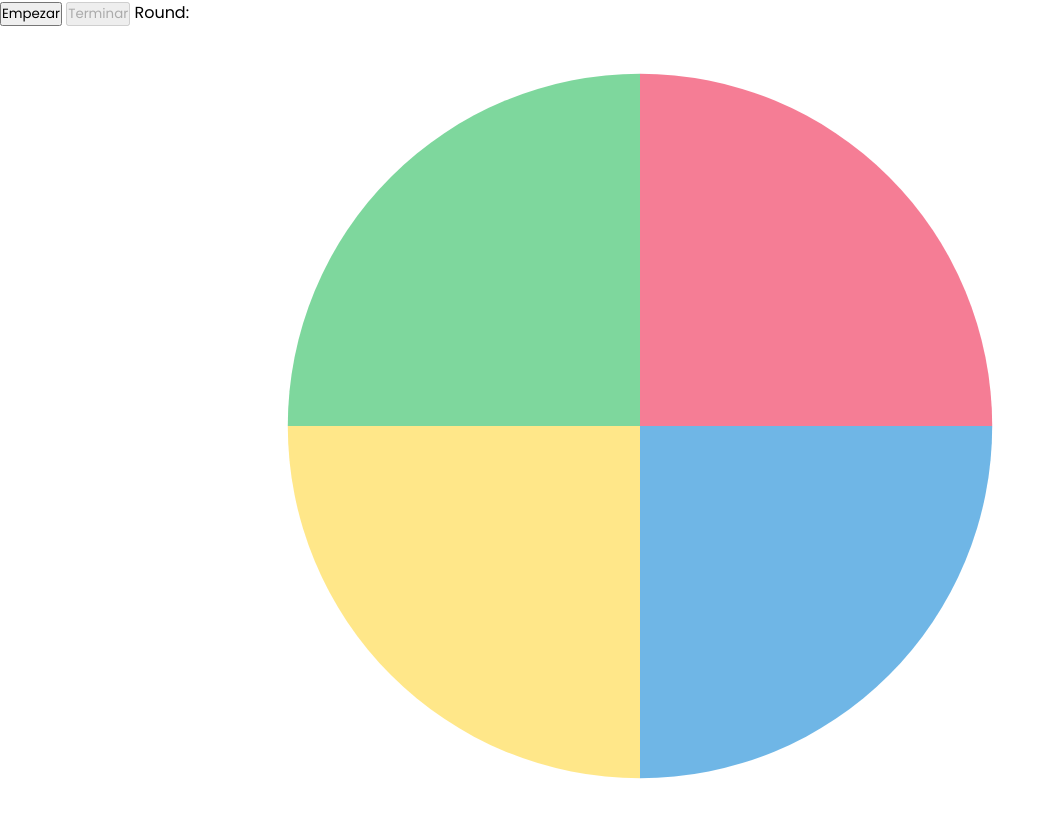
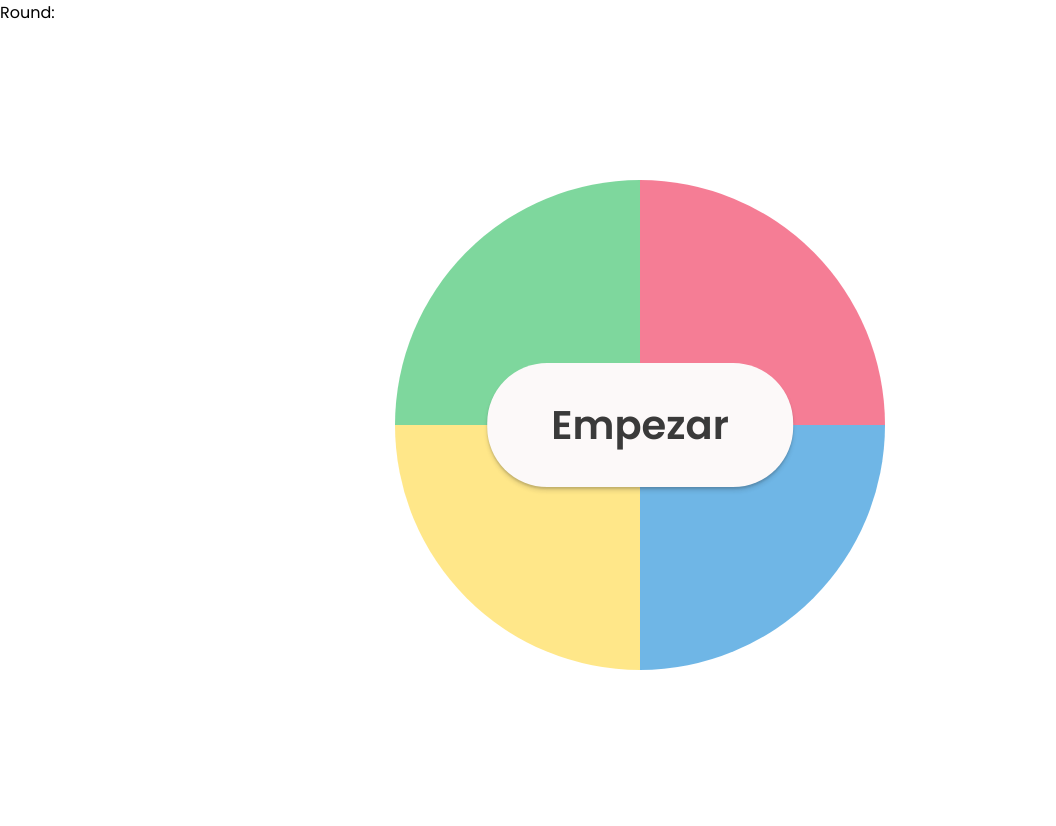
Before and after one commit to alejandromur/simon, a plain HTML site: page index.html in a window 1280 px wide. Shown: the whole page, without its empty margins (0-1056 px from the left). Drawn offline with Linux system fonts and the light colour scheme.

Commit message:
Update styles, remove unused buttons Use clamp() for setting a width to the board Delete 'js-end-game' button from the markup Add fallback for CSS vars Add an animation for the start game button

```diff
--- a/assets/css/style.css
+++ b/assets/css/style.css
@@ -15,20 +15,30 @@
 
 /* UTILITIES */
 [data-color='red'] {
-	background-color: var(--red);
+	background-color: var(--red, #f14668);
 }
 [data-color='green'] {
-	background-color: var(--green);
+	background-color: var(--green, #48c774);
 }
 [data-color='blue'] {
-	background-color: var(--blue);
+	background-color: var(--blue, #3298dc);
 }
 [data-color='yellow'] {
-	background-color: var(--yellow);
+	background-color: var(--yellow, #ffdd57);
+}
+
+/* ANIMATIONS */
+@keyframes show {
+	to {
+		opacity: 1;
+		transform: translate(-50%, -50%);
+	}
 }
 
 /* APP */
 .app {
+	width: clamp(320px, 680px, 95vw);
+	margin: 0 auto;
 	position: relative;
 }
 
@@ -44,17 +54,23 @@
 	top: 50%;
 	left: 50%;
 	z-index: 1;
-	transform: translate(-50%, -50%);
+	transform: translate(-50%, -40%);
 	box-shadow: 0 2px 2px 0 rgba(20, 20, 20, 0.15),
 		0 4px 4px 0 rgba(30, 30, 30, 0.13);
 	transition: all 200ms ease;
 	cursor: pointer;
+	opacity: 0;
+	animation: show 350ms ease-in 300ms 1 forwards;
 }
 
 .btn:hover {
 	transform: translate(-50%, -52%);
 	box-shadow: 0 1px 1px 0 rgba(20, 20, 20, 0.15),
 		0 2px 2px 0 rgba(30, 30, 30, 0.1);
+}
+
+.btn[disabled] {
+	display: none;
 }
 
 /* BOARD */
--- a/assets/js/main.js
+++ b/assets/js/main.js
@@ -1,11 +1,12 @@
 /*
   TODO:
   -----
-  - Different difficult levels
+	- Different difficult levels
+	- Create a specific class for the game counter
 
   DOING:
 	-----
-	- Add counter/points
+	- Add Points
 
   WISHLIST:
   ---------
@@ -19,7 +20,6 @@ class Simon {
 	constructor(elem) {
 		this.board = document.querySelector(elem)
 		this.startButton = document.querySelector('.js-start')
-		this.endButton = document.querySelector('.js-end')
 		this.roundscounter = document.querySelector('.js-round')
 		this.colors = ['red', 'green', 'blue', 'yellow']
 		this.colorsLength = this.colors.length
@@ -33,13 +33,11 @@ class Simon {
 
 	bindEvents() {
 		this.startButton.addEventListener('click', this.startGame.bind(this))
-		this.endButton.addEventListener('click', this.endGame.bind(this))
 	}
 
 	startGame() {
 		console.log('game has started', this)
 		this.startButton.setAttribute('disabled', '')
-		this.endButton.removeAttribute('disabled')
 		this.board.addEventListener('click', this.listener.bind(this))
 		this.gameIsRunning = true
 		this.computerTurn()
@@ -47,7 +45,6 @@ class Simon {
 
 	endGame() {
 		alert('game has ended')
-		this.endButton.setAttribute('disabled', '')
 		this.startButton.removeAttribute('disabled')
 		this.board.removeAttribute('data-turn')
 		this.board.removeEventListener('click', this.listener)
@@ -57,11 +54,6 @@ class Simon {
 
 	resetGame() {
 		window.location.reload()
-		// this.turn = null
-		// this.round = 1
-		// this.pattern = []
-		// this.humanCounter = 0
-		// this.humanAnswer = []
 	}
 
 	listener(event) {
--- a/index.html
+++ b/index.html
@@ -14,11 +14,9 @@
 	</head>
 
 	<body>
-		<button class="js-start">Empezar</button>
-		<button class="js-end" disabled>Terminar</button>
 		<span class="js-round">Round: </span>
 		<section class="app">
-			<!-- <button class="btn js-start">Empezar</button> -->
+			<button class="btn js-start">Empezar</button>
 			<div class="board">
 				<button class="board__cell" data-color="green"></button>
 				<button class="board__cell" data-color="red"></button>
```
